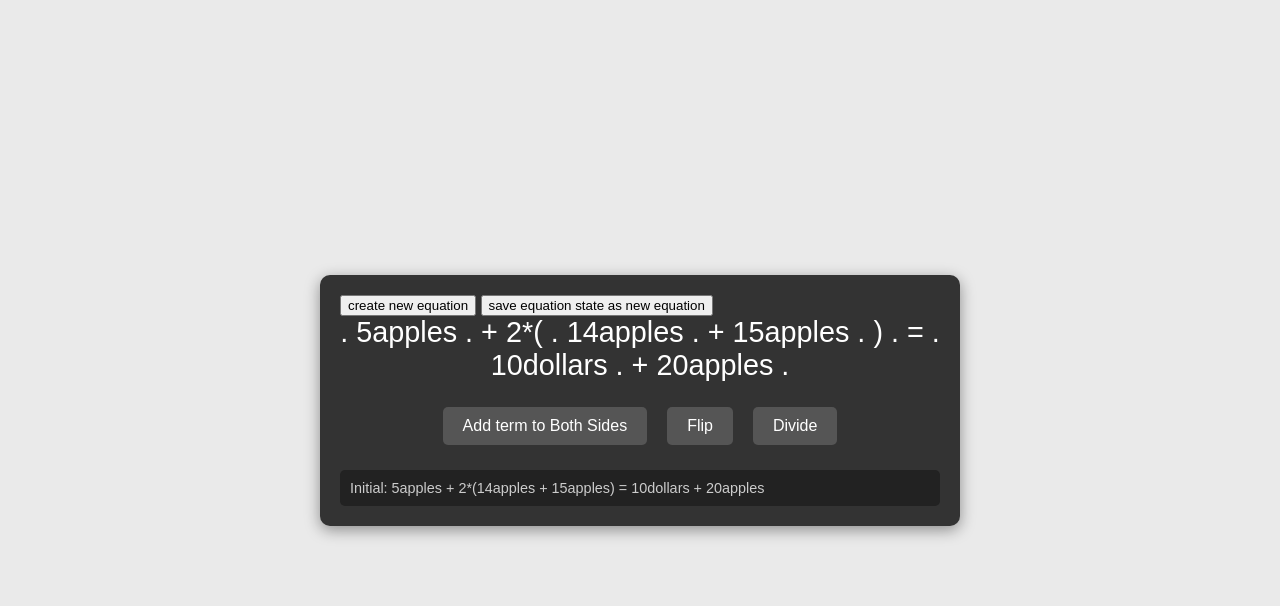
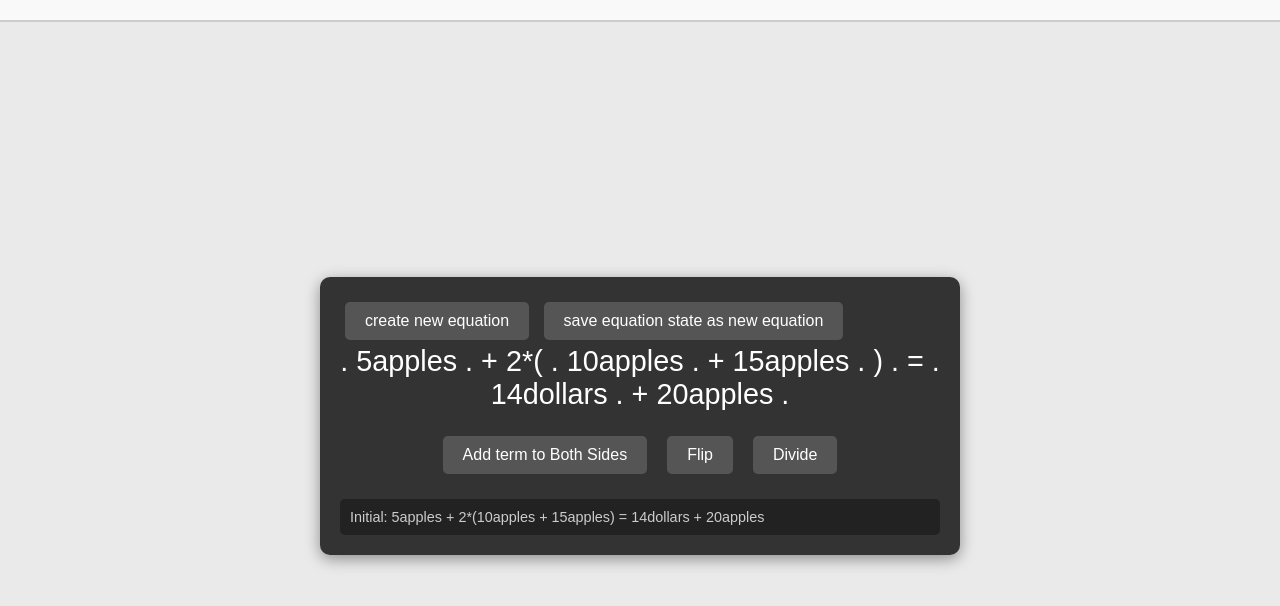
Before and after one commit to spencermathias/solvingAid, a website with bundled scripts: page MovementOfTermsExample/index.html in a window 1280 px wide. Built offline with nearby package versions, Linux system fonts and the light colour scheme.

Commit message:
update UI

```diff
--- a/MovementOfTermsExample/equation.js
+++ b/MovementOfTermsExample/equation.js
@@ -383,9 +383,13 @@ class addGroup extends ASTNode {
     }
 
     toJSON() {
-        return this.terms.map(term => {
-            return {sign: term.sign, value: term.value.toJSON()};
-        });
+        return {type: "addGroup", sign:"+", coefficient:this.terms[0].value.numericValue, terms: this.terms.map((term, index) => {
+            if(index === 0){
+                return null; // skip coefficient in terms array
+            }
+            return term.value.toJSON();
+        })};
+
     }
 
 }
@@ -549,7 +553,7 @@ class Equation extends ASTNode {
 
     getSavedEquation(forJson=false) {
         if(forJson) {
-            return JSON.stringify([this.terms[0].map(term => term.toJSON()), this.terms[1].map(term => term.toJSON()), this.equality]);
+            return JSON.stringify([this.terms[0].toJSON(), this.terms[1].toJSON(), this.equality]);
         }
         return [[...this.terms[0]], [...this.terms[1]], this.equality];
     }
--- a/MovementOfTermsExample/index.html
+++ b/MovementOfTermsExample/index.html
@@ -7,7 +7,9 @@
     <link rel="stylesheet" href="style.css">
 </head>
 <body>
+    <div id="savedEquations"></div>
     <div id="console">
+        <div id="consoleContent">
             <div id="SystemActions">
                 <button onclick="createEquation()">create new equation</button>
                 <button onclick="saveEquationState()">save equation state as new equation</button>
@@ -30,6 +32,7 @@
                 <div class="rightSide"></div>
             </div>
         </div>
+    </div>
     <script src="equation.js"></script>
     <script src="systemOfEqn.js"></script>
     <script src="script.js"></script>
--- a/MovementOfTermsExample/script.js
+++ b/MovementOfTermsExample/script.js
@@ -6,11 +6,11 @@ document.addEventListener("DOMContentLoaded", () => {
     const rightSideElement = document.getElementById("rightSide");
     const historyElement = document.getElementById("history");
     const initialEquation = [{type:"addGroup", sign:"+", coefficient:1, terms:[{type:"valueElement", sign:"+", numericValue:5, var_unit:"apples"},
-                                                                {type:"addGroup", sign:"+", coefficient:2, terms:[{type:"valueElement", sign:"+", numericValue:14, var_unit:"apples"},
+                                                                {type:"addGroup", sign:"+", coefficient:2, terms:[{type:"valueElement", sign:"+", numericValue:10, var_unit:"apples"},
                                                                                                    {type:"valueElement", sign:"+", numericValue:15, var_unit:"apples"}
                                                                                                   ]},
                                                                 ]},
-                             {type:"addGroup", sign:"+", coefficient:1, terms:[{type:"valueElement", sign:"+", numericValue:10, var_unit:"dollars"},
+                             {type:"addGroup", sign:"+", coefficient:1, terms:[{type:"valueElement", sign:"+", numericValue:14, var_unit:"dollars"},
                                                                 {type:"valueElement", sign:"+", numericValue:20, var_unit:"apples"}
                                                                 ]}
                             ];
@@ -112,7 +112,14 @@ document.addEventListener("DOMContentLoaded", () => {
     window.saveEquationState = function () {
         const clonedEqNumber = equationList.cloneActiveEquation();
         solver = equationList.getActiveEquation();
-        updateEquation("Cloned Equation to eq:"+clonedEqNumber,"systemLevel",[]);
+        updateEquation("Cloned Equation to eq:" + clonedEqNumber, "systemLevel", []);
+
+        // Display the saved equation in the savedEquations section
+        const savedEquationsContainer = document.getElementById("savedEquations");
+        const equationBlock = document.createElement("div");
+        equationBlock.className = "equationBlock";
+        equationBlock.textContent = solver.toString();
+        savedEquationsContainer.appendChild(equationBlock);
     };
 
     window.flipEquation = function () {
--- a/MovementOfTermsExample/style.css
+++ b/MovementOfTermsExample/style.css
@@ -3,14 +3,34 @@ body {
     margin: 0;
     padding: 0;
     display: flex;
-    justify-content: center;
+    flex-direction: column; /* Stack savedEquations and console vertically */
     align-items: center;
     height: 100vh;
     background-color: #eaeaea; /* Updated background color for better contrast */
 }
 
+#savedEquations {
+    width: 100%; /* Span the full width of the page */
+    max-height: 150px; /* Limit height to prevent overlap */
+    overflow-y: auto; /* Add scroll bar if content overflows */
+    background-color: #f9f9f9; /* Light background for contrast */
+    border-bottom: 2px solid #ccc; /* Dividing line */
+    padding: 10px;
+    box-sizing: border-box; /* Include padding in width/height calculations */
+}
+
 #console {
-    background: #333; /* Darker background for console */
+    flex: 1; /* Allow the console to take remaining space */
+    display: flex;
+    flex-direction: column;
+    justify-content: center;
+    align-items: center;
+    width: 100%; /* Ensure the console spans the full width */
+    margin-top: 10px;
+}
+
+#consoleContent {
+    background: #333; /* Darker background for console content */
     color: #fff;
     padding: 20px;
     border-radius: 10px; /* Rounded corners */
@@ -48,6 +68,22 @@ body {
     background-color: #777; /* Lighter hover effect */
 }
 
+#SystemActions button {
+    margin: 5px;
+    padding: 10px 20px; /* Increased padding for better clickability */
+    font-size: 1em;
+    border: none;
+    border-radius: 5px; /* Rounded buttons */
+    cursor: pointer;
+    background-color: #555; /* Neutral button color */
+    color: #fff;
+    transition: background-color 0.3s ease;
+}
+
+#SystemActions button:hover {
+    background-color: #777; /* Lighter hover effect */
+}
+
 #history {
     margin-top: 20px;
     font-size: 0.9em;
@@ -58,3 +94,11 @@ body {
     background: #222; /* Darker background for history */
     border-radius: 5px;
 }
+
+#savedEquations .equationBlock {
+    padding: 10px;
+    border: 1px solid #ddd;
+    border-radius: 5px;
+    background-color: #fff;
+    box-shadow: 0 2px 5px rgba(0, 0, 0, 0.1);
+}
--- a/package.json
+++ b/package.json
@@ -16,6 +16,7 @@
   "author": "Your Name",
   "license": "MIT",
   "dependencies": {
+    "express": "^5.2.1",
     "live-server": "^1.2.1"
   },
   "devDependencies": {
```
Also changed, not shown: server.js (added, +14 -0 lines), 1 other file. Lines whose indentation alone changed are shown as unchanged.
